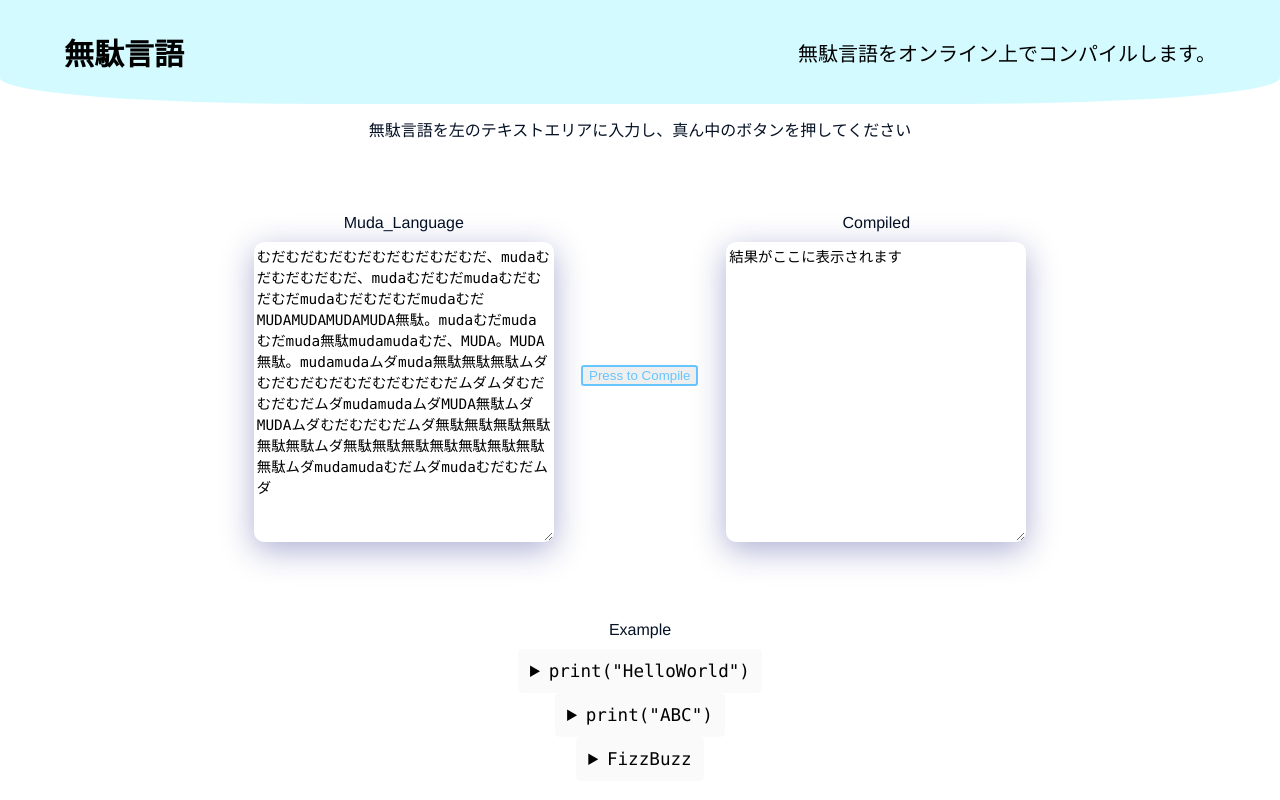
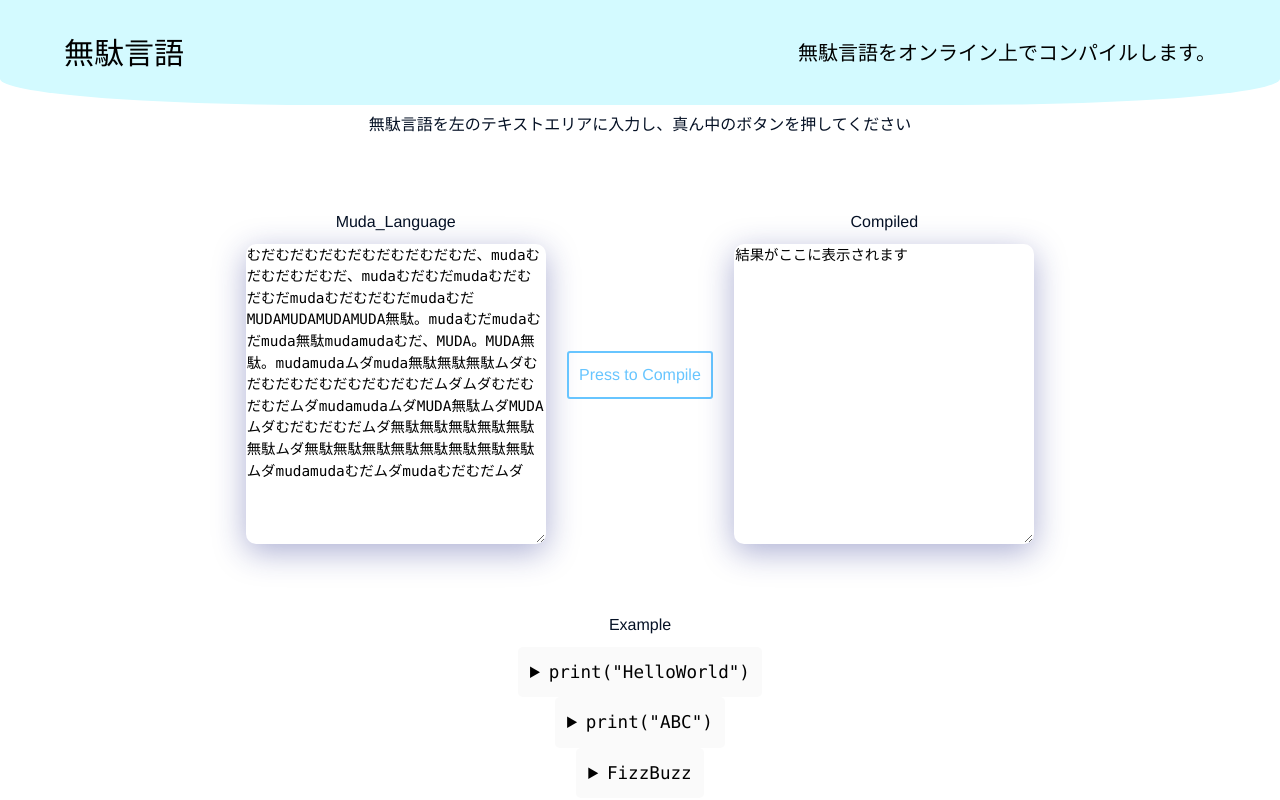
Before and after one commit to Xeli0701/muda_language_next, a Next.js app: page / in a window 1280 px wide. Built offline with nearby package versions, Linux system fonts and the light colour scheme.

Commit message:
:sparkles: add tailwindcss

```diff
--- /dev/null
+++ b/postcss.config.js
@@ -0,0 +1,6 @@
+module.exports = {
+  plugins: {
+    tailwindcss: {},
+    autoprefixer: {},
+  },
+}
--- a/styles/Home.module.css
+++ b/styles/Home.module.css
@@ -220,6 +220,8 @@
   transform: perspective(1px) translateZ(0);
   box-shadow: 0 0 1px rgba(0, 0, 0, 0);
   color: #67c5ff;
+  margin: 10px;
+  padding: 10px;
   border: solid 2px #67c5ff;
   border-radius: 3px;
   position: relative;
--- a/styles/globals.css
+++ b/styles/globals.css
@@ -1,16 +1,3 @@
-html,
-body {
-  padding: 0;
-  margin: 0;
-  font-family: -apple-system, BlinkMacSystemFont, Segoe UI, Roboto, Oxygen,
-    Ubuntu, Cantarell, Fira Sans, Droid Sans, Helvetica Neue, sans-serif;
-}
-
-a {
-  color: inherit;
-  text-decoration: none;
-}
-
-* {
-  box-sizing: border-box;
-}
+@tailwind base;
+@tailwind components;
+@tailwind utilities;
--- /dev/null
+++ b/tailwind.config.js
@@ -0,0 +1,11 @@
+module.exports = {
+  purge: ['./pages/**/*.{js,ts,jsx,tsx}', './components/**/*.{js,ts,jsx,tsx}'],
+  darkMode: false, // or 'media' or 'class'
+  theme: {
+    extend: {},
+  },
+  variants: {
+    extend: {},
+  },
+  plugins: [],
+}
```
Also changed, not shown: package.json (+5 -2 lines), 2 other files (tests, documents, lock files or other folders).
